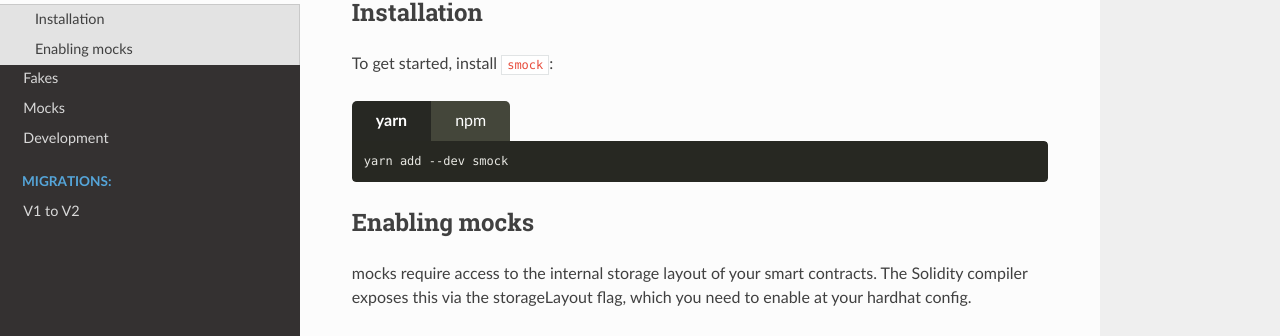
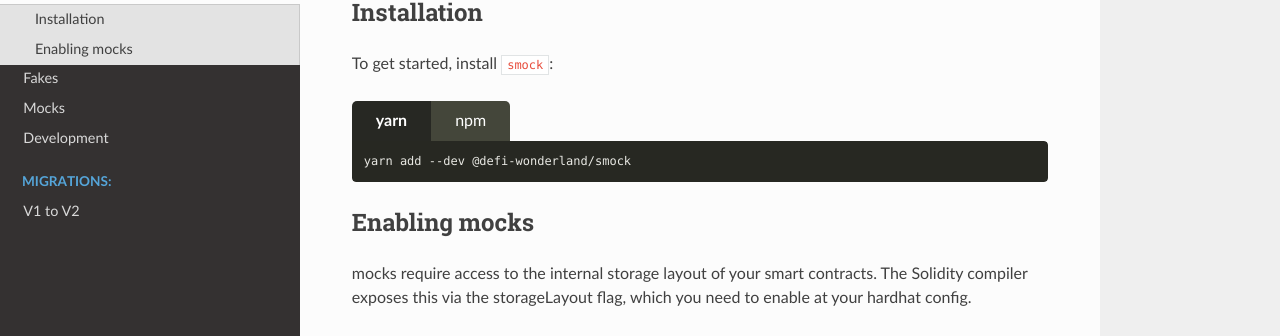
Before and after one commit to defi-wonderland/smock, a Sphinx documentation site: the page built from docs/source/getting-started.rst, in a window 1280 px wide and 1062 px high. Shown: the part 164-500 px from the top of the window. Built offline with Sphinx 7.4.7 and the Read the Docs theme 2.0.0, drawn with Linux system fonts in a browser that asks for light colours.

Commit message:
docs: fix npm package name

```diff
--- a/docs/source/getting-started.rst
+++ b/docs/source/getting-started.rst
@@ -12,13 +12,13 @@ To get started, install :code:`smock`:
 
     .. code-block:: text
 
-      yarn add --dev smock
+      yarn add --dev @defi-wonderland/smock
 
   .. group-tab:: npm
 
     .. code-block:: text
 
-      npm install --save-dev smock
+      npm install --save-dev @defi-wonderland/smock
 
 Enabling mocks
 --------------
```
